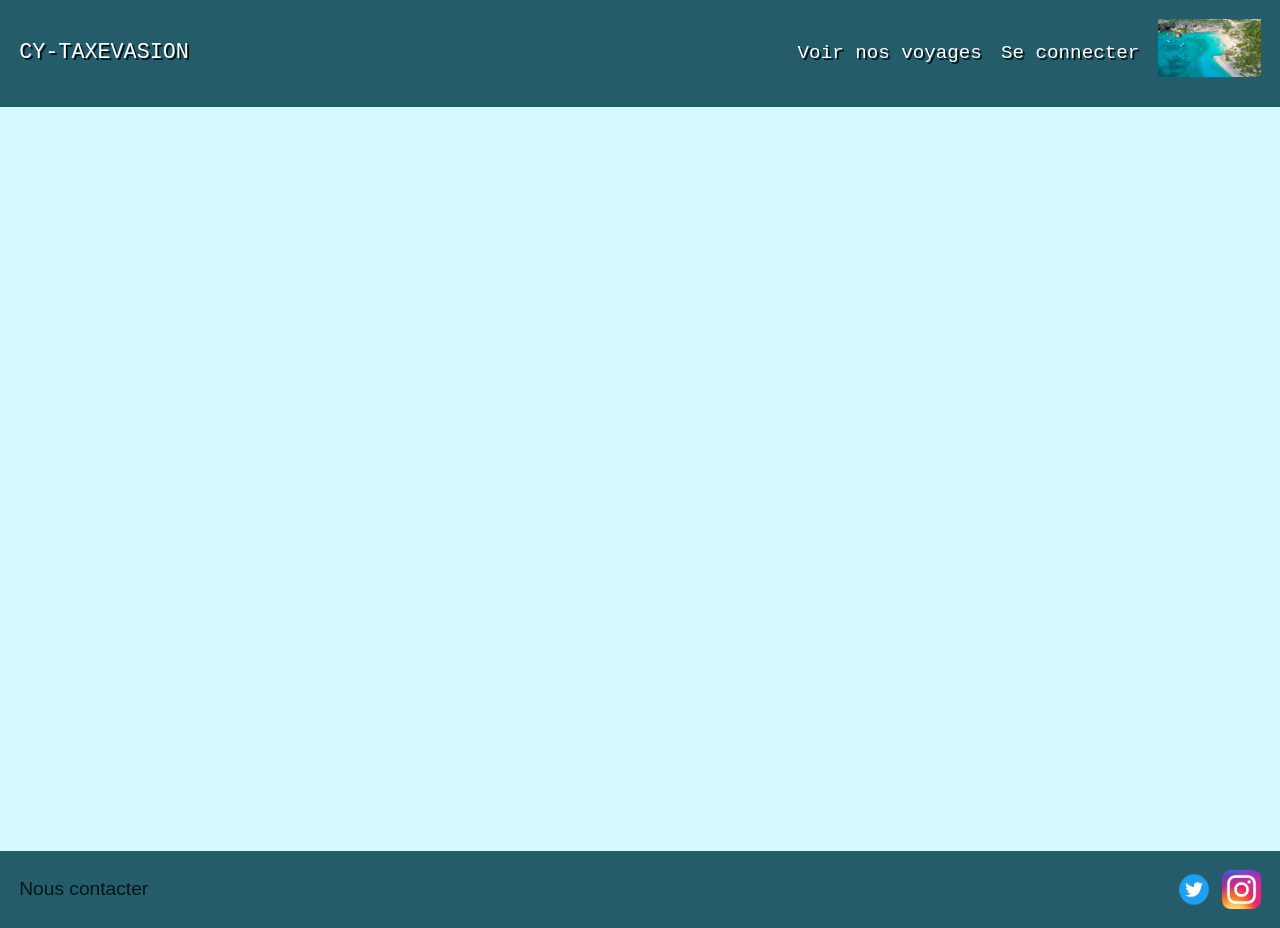
After one commit to paulmrll/CY-TaxEvasion, a PHP site: page /html/utilisateur.html in a window 1280 px wide. The commit adds this page. Run offline with PHP 8.4, Linux system fonts and the light colour scheme.

Commit message:
update header

```diff
--- a/css/header.css
+++ b/css/header.css
@@ -10,21 +10,25 @@ header {
     justify-content: space-between;
     align-items: center;
     padding: 1.5vw;
+    width: 100%;
 }
 
 
 .header-left{
     font-weight: normal;
     font-size: 1.7vw;
+    text-shadow: 2px 2px var(--color-dark-writing);
     font-family: 'Courier New', Courier, monospace;
 }
 
 
 .header-right{
-    margin-left: auto;
     display: flex;
+    align-items: center;
+    text-shadow: 2px 2px var(--color-dark-writing);
     gap: 1.5vw;
     font-size: 1.5vw;
+    margin-right: 3vw;
 }
 
 
@@ -32,9 +36,14 @@ header a {
     font-family: 'Courier New', Courier, monospace;
     text-decoration: none;
     color: var(--color-light-writing);
-    margin-right: 5px;
 }
 
+
+.header-user-logo{
+    width: 8vw;
+    height: auto;
+    object-fit: cover;
+}
 
 
 .header-right a:hover, .header-left:hover {
--- a/html/destination.html
+++ b/html/destination.html
@@ -14,11 +14,12 @@
 <body>
 
     <header>
-        <div class="header-container">
+      <div class="header-container">
             <a class="header-left" href="../index.html">CY-TAXEVASION </a>
             <div class="header-right">
                 <a href="../html/destination.html">Voir nos voyages</a>
                 <a href="../html/connexion.html">Se connecter</a>
+                <a href="utilisateur.html"> <img class="header-user-logo" src="../image/anguilla.jpg" alt="utilisateur-logo"></a>
             </div>
         </div>
     </header>
--- a/html/samoa-americaine-description.html
+++ b/html/samoa-americaine-description.html
@@ -18,9 +18,11 @@
             <div class="header-right">
                 <a href="../html/destination.html">Voir nos voyages</a>
                 <a href="../html/connexion.html">Se connecter</a>
+                <a href="utilisateur.html"> <img class="header-user-logo" src="../image/anguilla.jpg" alt="utilisateur-logo"></a>
             </div>
         </div>
     </header>
+
 
 
     <main>
@@ -31,7 +33,6 @@
         </div>
 
         <p>
-
             Adolescebat autem obstinatum propositum erga haec et similia multa scrutanda, stimulos admovente regina,
             quae abrupte mariti fortunas trudebat in exitium praeceps,
             cum eum potius lenitate feminea ad veritatis humanitatisque viam reducere utilia suadendo deberet,
--- /dev/null
+++ b/html/utilisateur.html
@@ -0,0 +1,50 @@
+<!DOCTYPE html>
+<html lang="fr">
+<head>
+    <title>Les-Samoa-Americaine</title>
+    <link rel="stylesheet" href="../css/styles.css">
+    <link rel="stylesheet" href="../css/utilisateur.css">
+    <link rel="stylesheet" href="../css/header.css">
+    <link rel="stylesheet" href="../css/footer.css">
+    <meta charset="UTF-8">
+</head>
+<body>
+
+
+
+    <header>
+        <div class="header-container">
+            <a class="header-left" href="../index.html">CY-TAXEVASION </a>
+            <div class="header-right">
+                <a href="../html/destination.html">Voir nos voyages</a>
+                <a href="../html/connexion.html">Se connecter</a>
+                <a href="utilisateur.html"> <img class="header-user-logo" src="../image/anguilla.jpg" alt="utilisateur-logo"></a>
+            </div>
+        </div>
+    </header>
+
+
+    <main>
+
+
+
+    </main>
+
+
+
+
+
+
+    <footer>
+        <div class="footer-container">
+            <div class="contact">Nous contacter</div>
+            <div class="socials">
+                <img class="twitter-logo" src="../image/twitter-logo.png" alt="twitter-logo">
+                <img class="instagram-logo" src="../image/instagram-logo.png" alt="instagram-logo.png">
+            </div>
+        </div>
+    </footer>
+
+
+</body>
+</html>
--- a/index.html
+++ b/index.html
@@ -18,6 +18,8 @@
             <div class="header-right">
                 <a href="html/destination.html">Voir nos voyages</a>
                 <a href="html/connexion.html">Se connecter</a>
+                <a href="html/utilisateur.html"> <img class="header-user-logo" src="image/anguilla.jpg" alt="utilisateur-logo"></a>
+
             </div>
         </div>
     </header>
```
Also changed, not shown: css/destination.css (+7 -5 lines), css/utilisateur.css (added).
